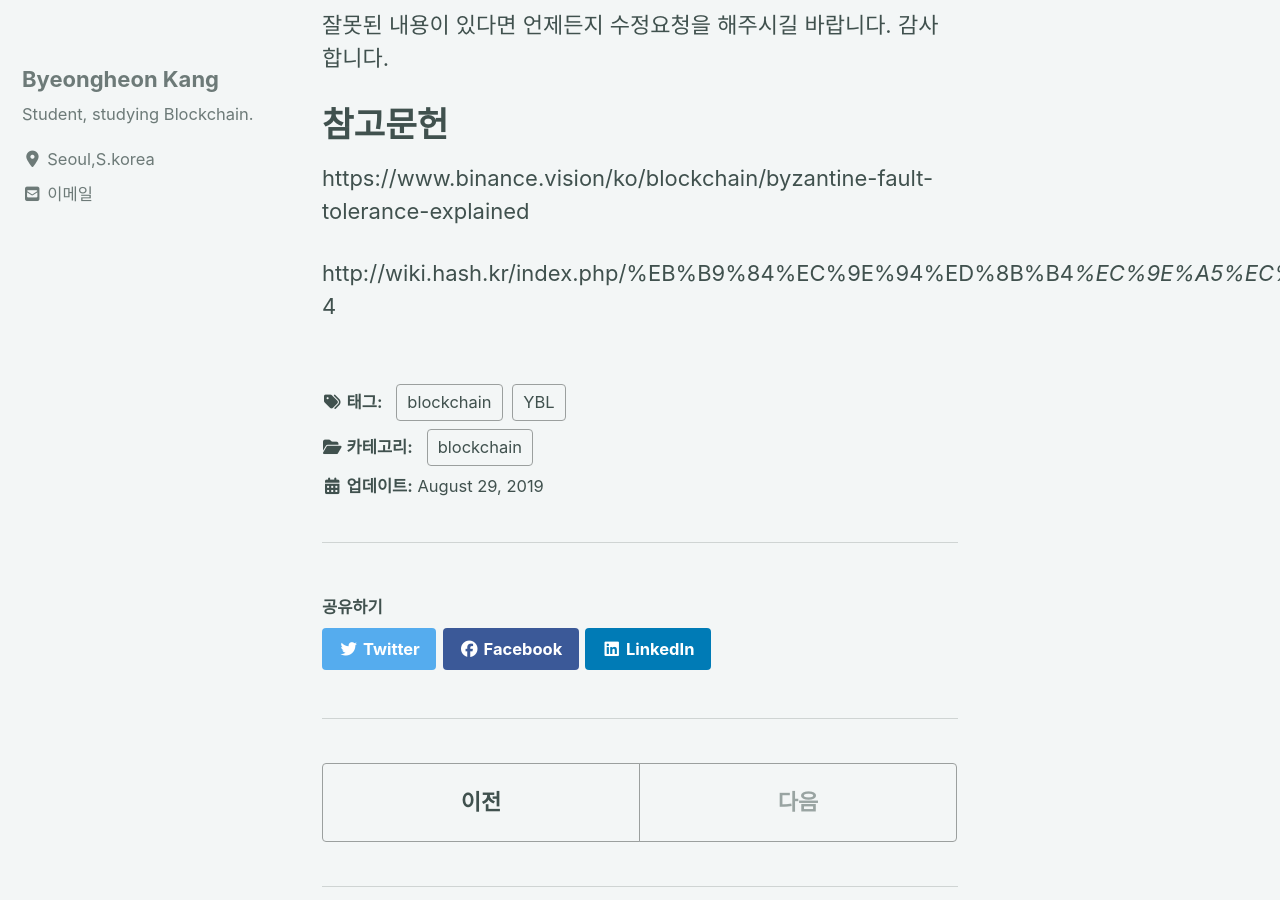
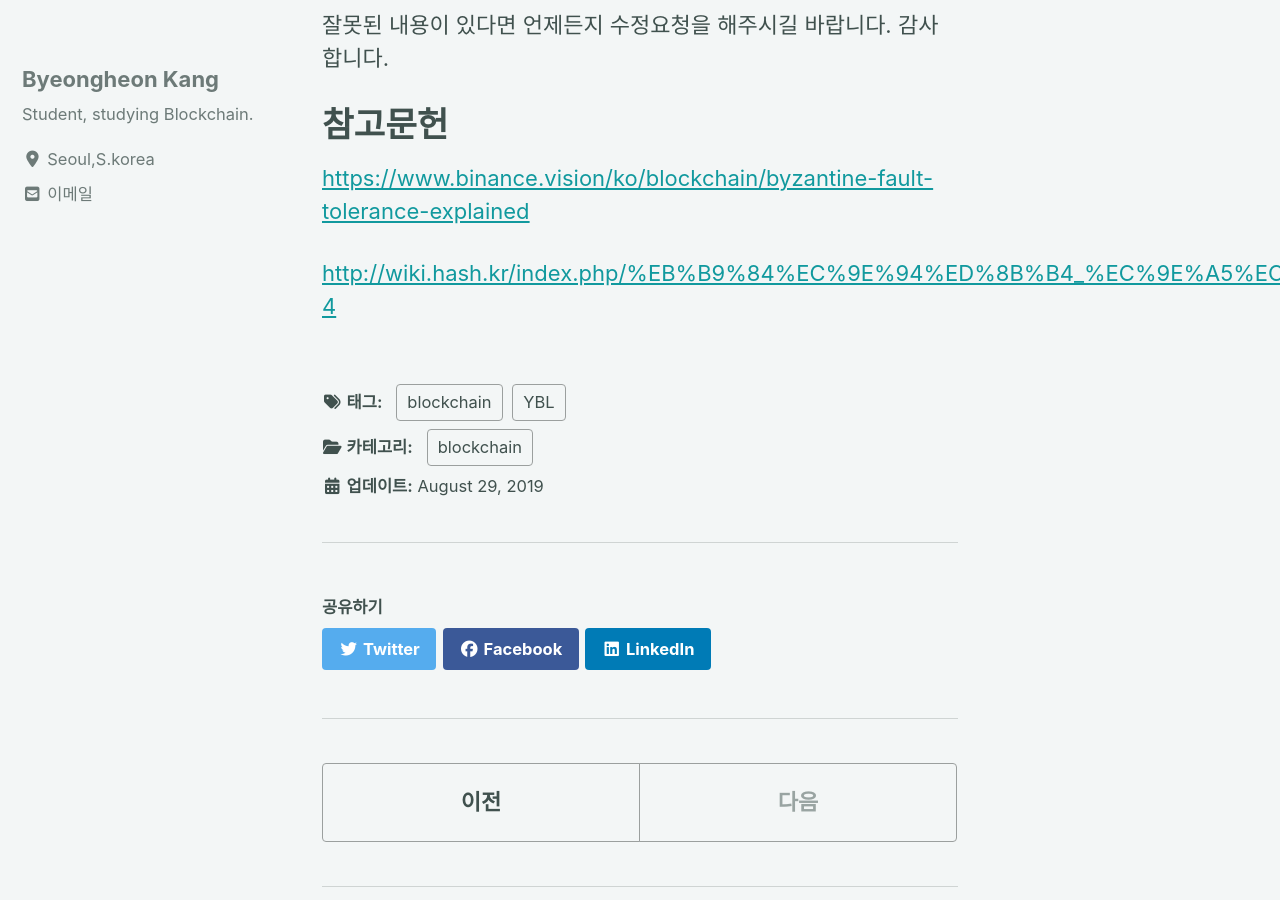
Before and after one commit to devtrail42/devtrail42.github.io, a Jekyll site: the page built from _posts/2019-08-29-ByzantineProblem.md, in a window 1280 px wide and 900 px high, scrolled down 7677 px. Built offline with Jekyll 4.4.1, drawn with Linux system fonts in a browser that asks for light colours; cached includes are drawn as plain includes; nearby versions of some CDN libraries; comment, search, counter and statistics services are not loaded.

Commit message:
Update 2019-08-29-ByzantineProblem.md

```diff
--- a/_posts/2019-08-29-ByzantineProblem.md
+++ b/_posts/2019-08-29-ByzantineProblem.md
@@ -167,6 +167,6 @@ PBFT를 구현하기 위해 지휘관과 지휘관의 명령을 받은 부관들
 
 # 참고문헌
 
-https://www.binance.vision/ko/blockchain/byzantine-fault-tolerance-explained
+<https://www.binance.vision/ko/blockchain/byzantine-fault-tolerance-explained>
 
-http://wiki.hash.kr/index.php/%EB%B9%84%EC%9E%94%ED%8B%B4_%EC%9E%A5%EC%95%A0_%ED%97%88%EC%9A%A9#cite_note-4
+<http://wiki.hash.kr/index.php/%EB%B9%84%EC%9E%94%ED%8B%B4_%EC%9E%A5%EC%95%A0_%ED%97%88%EC%9A%A9#cite_note-4>
```
